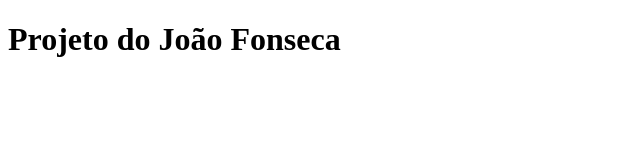
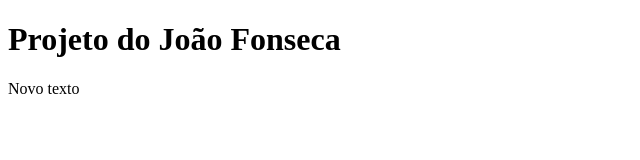
Before and after one commit to adrianofmatos/curso-git, a plain HTML site: page index.html in a window 1280 px wide. Shown: the full height of the page, 0-640 px from the left. Drawn offline with Linux system fonts and the light colour scheme.

Commit message:
Acrescentei o paragrafo

```diff
--- a/index.html
+++ b/index.html
@@ -7,5 +7,6 @@
 
     <body>
         <h1>Projeto do João Fonseca</h1>
+        <p>Novo texto</p>
     </body>
 </htm>
```
